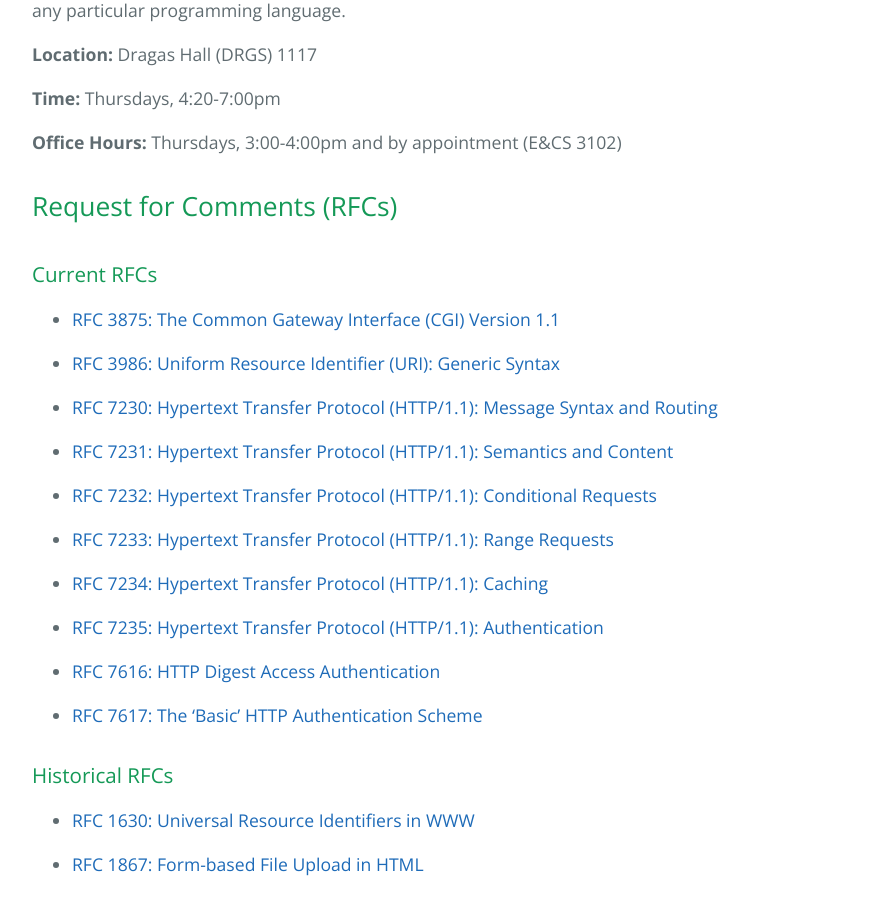
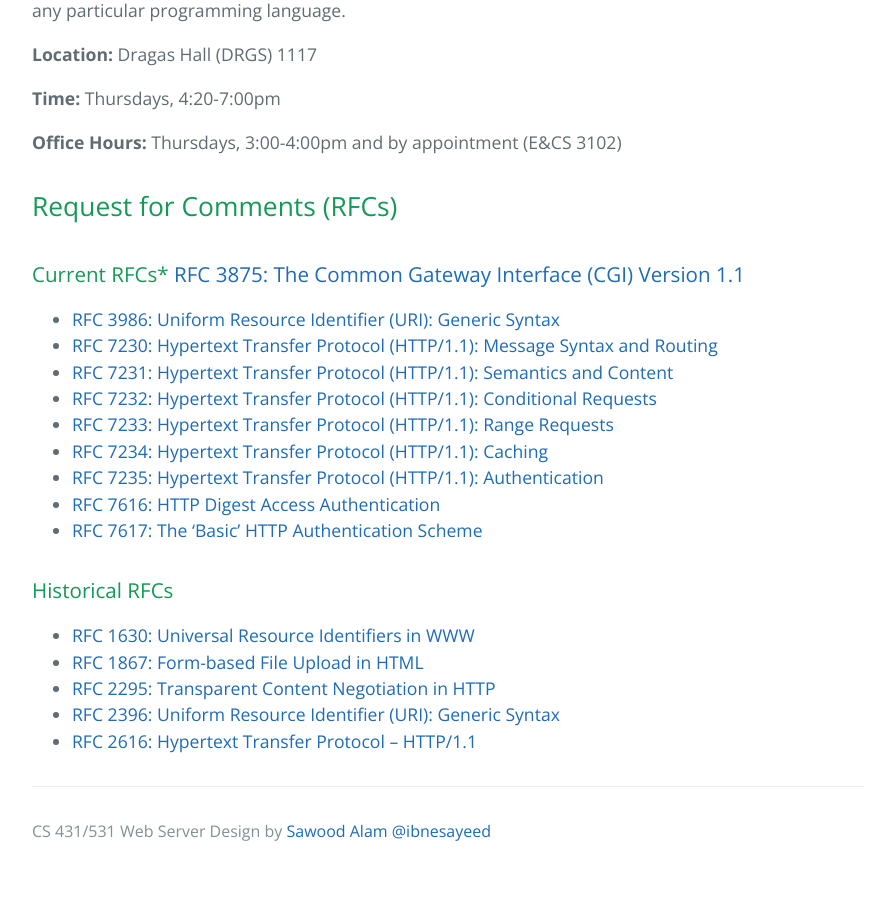
Before and after one commit to cs531-f19/cs531-f19.github.io, a Jekyll site: the page built from index.md, in a window 1280 px wide and 900 px high, scrolled down 672 px. Shown: the whole window, without its empty margins (192-1087 px from the left). Built offline with Jekyll 4.4.1, drawn with Linux system fonts in a browser that asks for light colours; our own code applies the rules of GitHub Pages for plain Markdown files; after the commit the page ends 1547 px from its top, so only the background shows below that.

Commit message:
Test whitespace removal attempt 2

```diff
--- a/index.md
+++ b/index.md
@@ -16,7 +16,7 @@
 
 ### Current RFCs
 
-{% for rfc in site.data.rfcs.current %}
+{%- for rfc in site.data.rfcs.current -%}
 * [RFC {{ rfc[0] }}: {{ rfc[1] }}](https://tools.ietf.org/html/rfc{{ rfc[0] }})
 {% endfor %}
 
@@ -24,4 +24,4 @@
 
 {%- for rfc in site.data.rfcs.historical %}
 * [RFC {{ rfc[0] }}: {{ rfc[1] }}](https://tools.ietf.org/html/rfc{{ rfc[0] }})
-{% endfor %}
+{%- endfor %}
```
